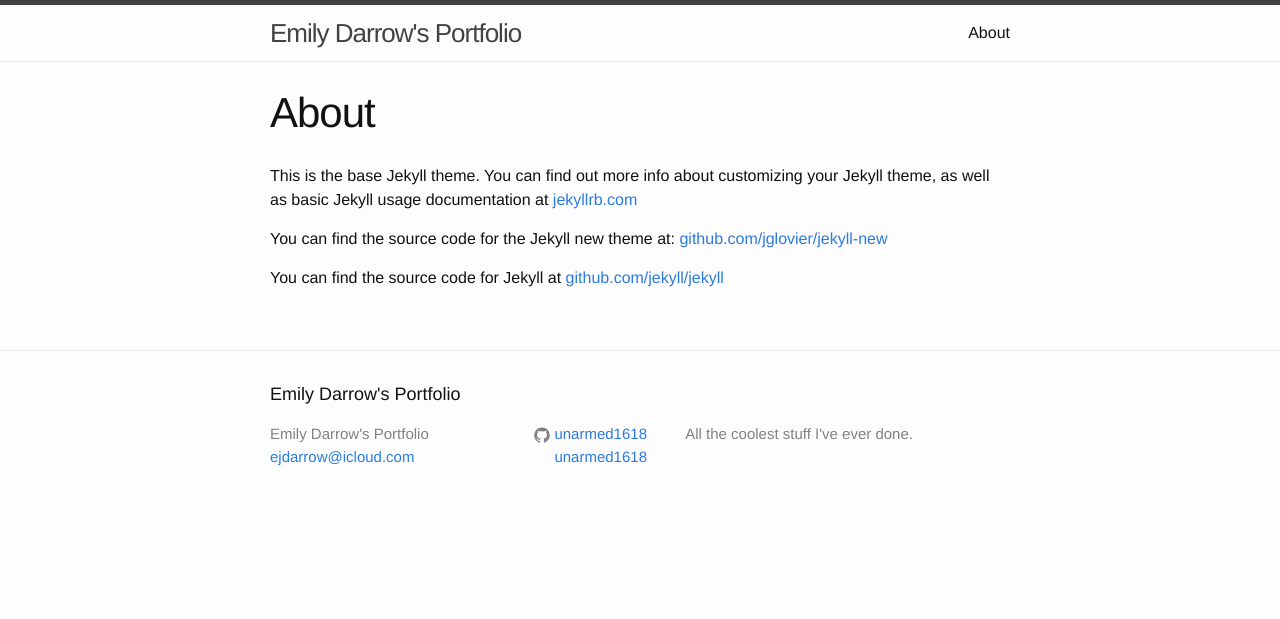
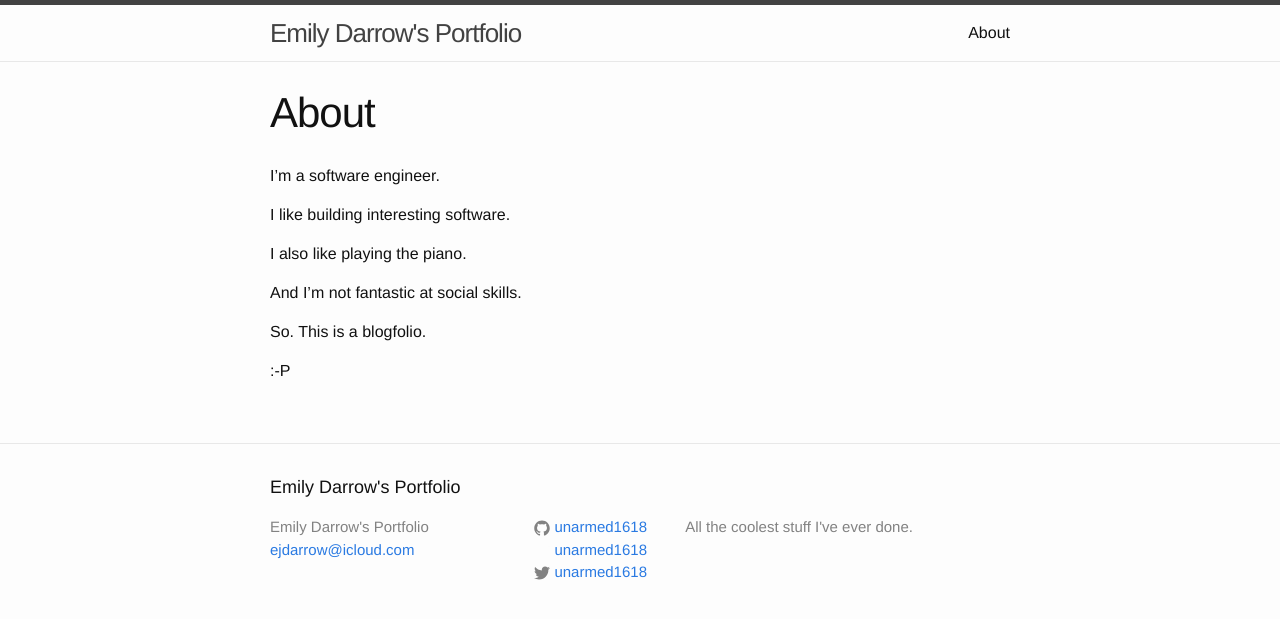
Before and after one commit to unarmed1618/unarmed1618.github.io, a Jekyll site: the page built from about.md, in a window 1280 px wide. Shown: the top 619 px of the page. Built offline with Jekyll 4.4.1, drawn with Linux system fonts in a browser that asks for light colours.

Commit message:
pushpushpushwilson

```diff
--- a/_config.yml
+++ b/_config.yml
@@ -7,6 +7,7 @@ baseurl: "" # the subpath of your site, e.g. /blog/
 url: "http://unarmed1618.github.io" # the base hostname & protocol for your site
 facebook_username: unarmed1618
 github_username:  unarmed1618
+twitter_username: unarmed1618
 
 # Build settings
 markdown: kramdown
--- a/about.md
+++ b/about.md
@@ -4,8 +4,14 @@ title: About
 permalink: /about/
 ---
 
-This is the base Jekyll theme. You can find out more info about customizing your Jekyll theme, as well as basic Jekyll usage documentation at [jekyllrb.com](http://jekyllrb.com/)
+I'm a software engineer.
 
-You can find the source code for the Jekyll new theme at: [github.com/jglovier/jekyll-new](https://github.com/jglovier/jekyll-new)
+I like building interesting software.
 
-You can find the source code for Jekyll at [github.com/jekyll/jekyll](https://github.com/jekyll/jekyll)
+I also like playing the piano.
+
+And I'm not fantastic at social skills.
+
+So. This is a blogfolio.
+
+  :-P
```
